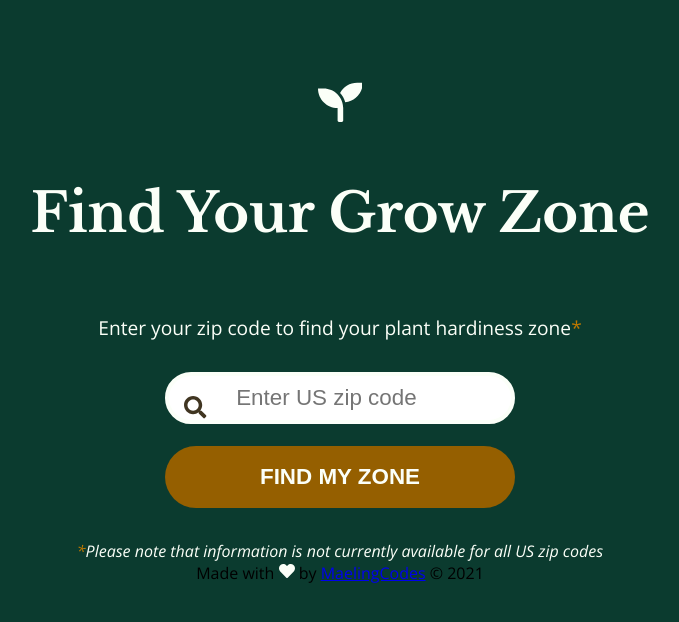
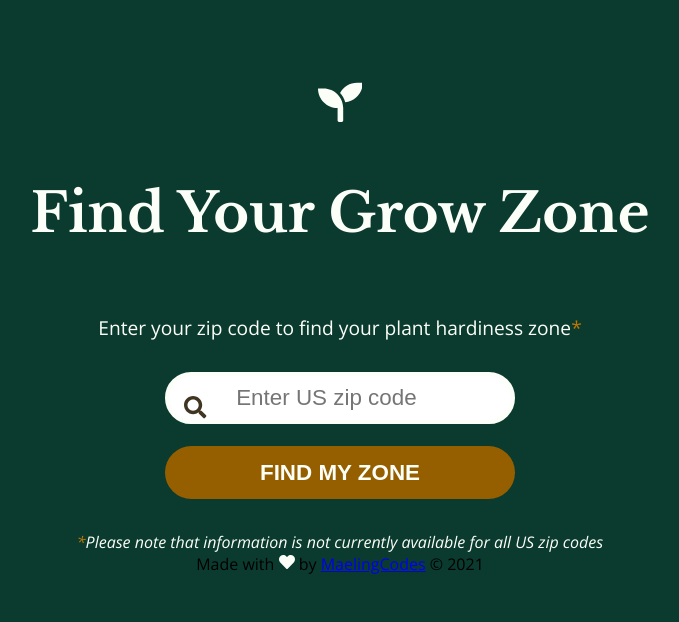
Before and after one commit to maelingmurphy/grow-zone-finder, a React (Create React App) app: page / in a window 1280 px wide. Shown: the top 622 px of the page, without its empty margins (300-979 px from the left). Built offline with nearby package versions, Linux system fonts and the light colour scheme.

Commit message:
decrease padding on button

```diff
--- a/src/components/css/Button.css
+++ b/src/components/css/Button.css
@@ -4,7 +4,7 @@
     border: unset;
     border-radius: 50px;
     font-size: 1.4rem;
-    padding: 0.8em 1.5em;
+    padding: 0.6em 1.5em;
     color: #FBFFF8;
     text-transform: uppercase;
     font-weight: 600;
```
